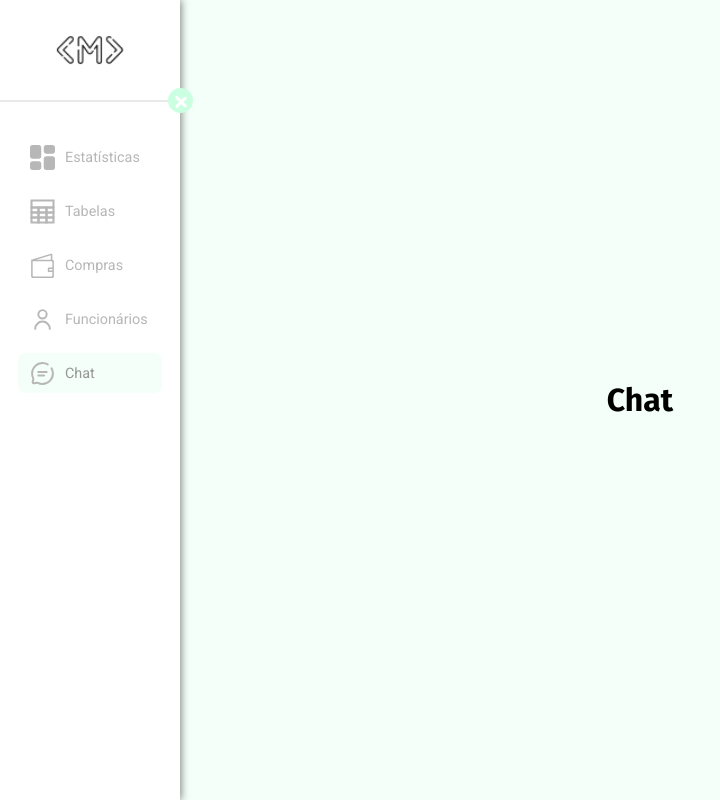
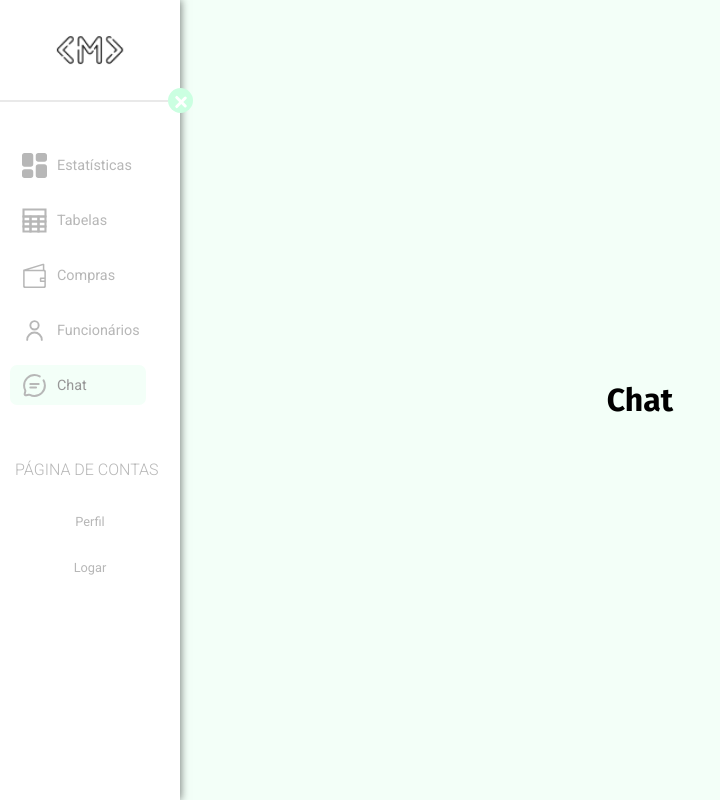
Before and after one commit to midas-codde/react-company-plataform, a React (Vite) app: page /chat in a window 1280 px wide. Shown: the whole page, without its empty margins (0-720 px from the left). Built offline with nearby package versions, Linux system fonts and the light colour scheme; a web font is replaced by a local one.

Commit message:
Atualizando SideBar

```diff
--- a/src/components/SideBar.tsx
+++ b/src/components/SideBar.tsx
@@ -28,6 +28,7 @@ const SideBar = () => {
             <div className="logo-container">
                <img src={Logo} alt="logo" />
             </div>
+            <div className="side-bar-routes">
                <a href='/estatisticas' className={location.pathname === "/estatisticas" ? "active" : ""}>
                   <img src={Dashboard} alt="dashboard" />
                   <p>Estatísticas</p>
@@ -48,7 +49,12 @@ const SideBar = () => {
                   <img src={Chat} alt="chat" />
                   <p>Chat</p>
                </a>
-
+            </div>
+            <div className="side-bar-bottom">
+               <h2>PÁGINA DE CONTAS</h2>
+               <a className='perfil' href="#">Perfil</a>
+               <a className='logar' href="/">Logar</a>
+            </div>
          </div>
       </>
    )
--- a/src/pages/Auth.tsx
+++ b/src/pages/Auth.tsx
@@ -31,7 +31,7 @@ const Auth = () => {
                      <label htmlFor="box">Lembrar-me durante 1 mês</label>
                      <p>Esqueceu sua senha?</p>
                   </div>
-                  <a className="button-login" href="">Logar</a>
+                  <a className="button-login" href="/estatisticas">Logar</a>
                   <p>Não possui conta? <span>Registre-se</span></p>
                </div>
                <div className="auth-right">
@@ -53,7 +53,7 @@ const Auth = () => {
                      <input type="checkbox" name="box" id="radio" />
                      <label htmlFor="box">Eu aceito os Termos de condições</label>
                   </div>
-                  <a className="button-login" href="">Logar</a>
+                  <a className="button-login" href="/estatisticas">Logar</a>
                   <p>Já possui conta? <span>Entrar</span></p>
                </div>
                <div className="container-img">
--- a/src/styles/SideBar.scss
+++ b/src/styles/SideBar.scss
@@ -58,6 +58,7 @@
          transform: translateY(-0.3rem) rotate(45deg);
          transition: all 0.5s;
       }
+
       .btnMenu::before {
          content: '';
          background-color: #ffff;
@@ -83,15 +84,6 @@
       pointer-events: none;
    }
 
-   .line {
-      top: 100px;
-      width: 100%;
-      height: 1px;
-      position: absolute;
-      background-color: #b7b7b760;
-      z-index: 1;
-   }
-
    .logo-container {
       width: 100%;
       height: 100px;
@@ -106,11 +98,14 @@
       }
    }
 
+   .side-bar-routes {
+      width: 100%;
+      padding-left: 10px;
       a {
          text-decoration: none;
          width: 80%;
          height: 40px;
-      margin: 7px 0px;
+         margin: 15px 0px;
          border-radius: 7px;
          display: flex;
          align-items: center;
@@ -141,6 +136,43 @@
       }
    }
 
+   .side-bar-bottom {
+      width: 100%;
+      height: 200px;
+      padding-top: 50px;
+      display: flex;
+      align-items: center;
+      justify-content: center;
+      flex-direction: column;
+      transition: .5s all;
+      position: relative;
+
+      h2 {
+         color: #B7B7B7;
+         font-family: $Roboto;
+         font-size: 1rem;
+         font-weight: 300;
+         margin-bottom: 15px;
+         position: absolute;
+         top: 40px;
+         width: 150px;
+      }
+
+      a {
+         text-decoration: none;
+         margin: 15px 0px;
+         font-family: $Roboto;
+         font-size: .8rem;
+         color: #b7b7b7;
+         border-bottom: transparent 1px solid;
+
+         &:hover {
+            border-bottom: #B7B7B7 1px solid;
+         }
+      }
+   }
+}
+
 .side-bar.active {
    width: 4rem;
 
@@ -153,10 +185,12 @@
          background-color: #ffff;
          height: 2px;
       }
+
       .btnMenu::before {
          transform: translateY(0rem) rotate(0deg);
          height: 2px;
       }
+
       .btnMenu::after {
          transform: translateY(0rem) rotate(0deg);
          height: 2px;
@@ -168,4 +202,12 @@
       width: 0px;
       opacity: 0;
    }
+
+   .side-bar-bottom {
+      opacity: 0;
+
+      h2 {
+         pointer-events: none;
       }
+   }
+}
```
Lines whose indentation alone changed are shown as unchanged.
